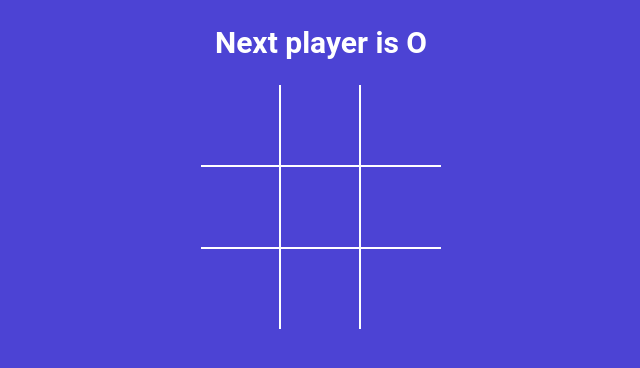
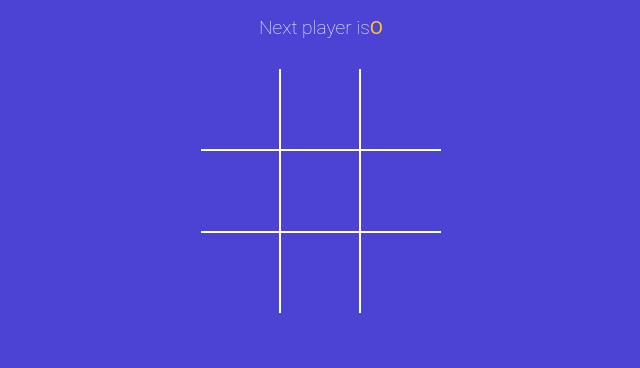
Before and after one commit to anilk1995/tictactoe, a React (Vite) app: page / in a window 1280 px wide. Shown: the top 368 px of the page, without its empty margins (319-959 px from the left). Built offline with nearby package versions, Linux system fonts and the light colour scheme.

Commit message:
applied display messages and styles

```diff
--- a/src/App.jsx
+++ b/src/App.jsx
@@ -3,6 +3,7 @@
 import Board from './components/Board';
 import { useState } from 'react';
 import { calculateWinner } from './winner';
+import StatusMessage from './components/StatusMessage';
 
 function App() {
   const [squares, setSquares] = useState(Array(9).fill(null));
@@ -27,11 +28,7 @@
 
   return (
     <div className="app">
-      {winner ? (
-        <p>The winner is {winner} </p>
-      ) : (
-        <h2>Next player is {nextPlayer} </h2>
-      )}
+      <StatusMessage isNext={isXNext} winner={winner} squares={squares} />
       <Board squares={squares} handleSquareClick={handleSquareClick} />
     </div>
   );
--- /dev/null
+++ b/src/components/StatusMessage.jsx
@@ -0,0 +1,37 @@
+function StatusMessage({ isNext, winner, squares }) {
+  const noMovesLeft = squares.every(squareValue => squareValue !== null);
+  const nextPlayer = isNext ? 'X' : 'O';
+
+  function renderStatusMessage() {
+    if (winner)
+      return (
+        <>
+          Winner is
+          <span className={winner === 'X' ? 'text-green' : 'text-orange'}>
+            {winner}
+          </span>
+        </>
+      );
+
+    if (!winner && noMovesLeft)
+      return (
+        <>
+          <span className="text-orange">O</span> and{' '}
+          <span className="text-green">X</span> tied
+        </>
+      );
+
+    return (
+      <>
+        Next player is
+        <span className={isNext ? 'text-green' : 'text-orange'}>
+          {nextPlayer}
+        </span>
+      </>
+    );
+  }
+
+  return <h2 className="status-message">{renderStatusMessage()}</h2>;
+}
+
+export default StatusMessage;
```
